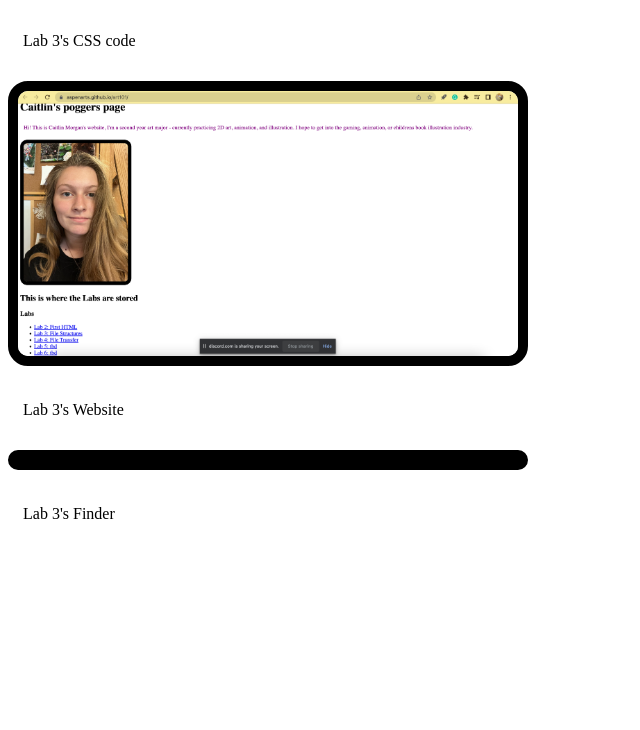
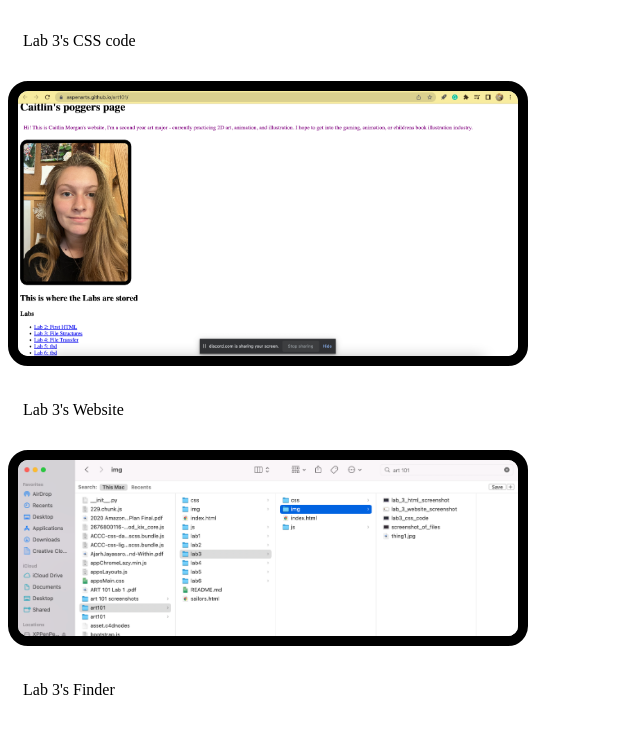
Before and after one commit to Aspenarts/art101, a plain HTML site: page lab3/index.html in a window 1280 px wide. Shown: the part 1144-1874 px from the top of the page, without its empty margins (0-640 px from the left). Before the commit the page ends 1698 px from the top, so only its background shows below. Drawn offline with Linux system fonts and the light colour scheme.

Commit message:
oop typo

```diff
--- a/lab3/index.html
+++ b/lab3/index.html
@@ -15,6 +15,6 @@
 		<img src="img/lab_3_html_screenshot.png"><p>Lab 3's HTML</p>
 		<img src="img/lab3_css_code.png"><p>Lab 3's CSS code</p>
 		<img src="img/lab_3_website_screenshot.png"><p>Lab 3's Website</p>
-		<img scr="img/lab_3_finder_window.png"><p>Lab 3's Finder</p>
+		<img src="img/lab_3_finder_window.png"><p>Lab 3's Finder</p>
 	</body>
 </html>
```
